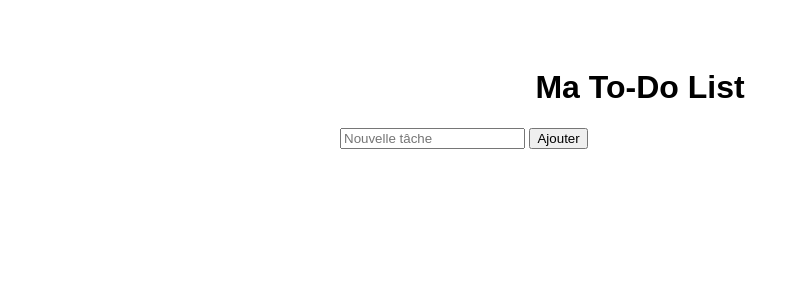
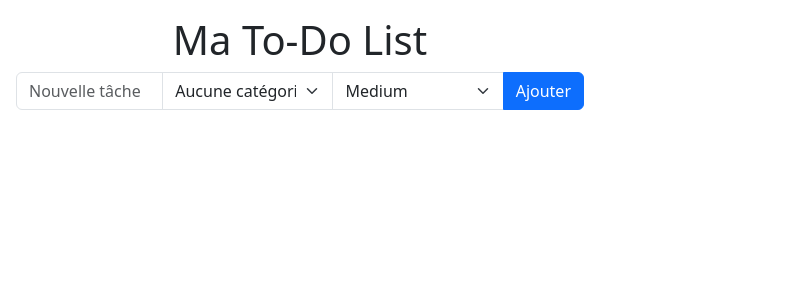
Before and after one commit to LOI-mln/todo-app, a Flask app: page / in a window 1280 px wide. Shown: the top 300 px of the page, without its empty margins (0-792 px from the left). Run offline with Flask 3, Linux system fonts and the light colour scheme.

Commit message:
add category/priority

```diff
--- a/app.py
+++ b/app.py
@@ -10,6 +10,8 @@ db = SQLAlchemy(app)
 class Task(db.Model):
     id = db.Column(db.Integer, primary_key=True)
     title = db.Column(db.String(200), nullable=False)
+    category = db.Column(db.String(100), nullable=True)
+    priority = db.Column(db.String(20), default="Medium")  # Low, Medium, High
     completed = db.Column(db.Boolean, default=False)
 
 # Crée la base au premier lancement
--- a/templates/index.html
+++ b/templates/index.html
@@ -4,12 +4,26 @@
     <meta charset="UTF-8">
     <title>To-Do App</title>
     <link rel="stylesheet" href="/static/style.css">
+    <link href="https://cdn.jsdelivr.net/npm/bootstrap@5.3.2/dist/css/bootstrap.min.css" rel="stylesheet">
 </head>
 <body>
     <h1>Ma To-Do List</h1>
-    <form action="/add" method="POST">
-        <input type="text" name="title" placeholder="Nouvelle tâche" required>
-        <button type="submit">Ajouter</button>
+    <form action="/add" method="POST" class="mb-3">
+    	<div class="input-group">
+        	<input type="text" name="title" class="form-control" placeholder="Nouvelle tâche" required>
+        	<select name="category" class="form-select">
+            		<option value="">Aucune catégorie</option>
+            		<option value="Travail">Travail</option>
+            		<option value="Perso">Perso</option>
+            		<option value="Autre">Autre</option>
+        	</select>
+        	<select name="priority" class="form-select">
+            		<option value="Low">Low</option>
+            		<option value="Medium" selected>Medium</option>
+            		<option value="High">High</option>
+        	</select>
+        	<button type="submit" class="btn btn-primary">Ajouter</button>
+    	</div>
     </form>
     <ul>
         {% for task in tasks %}
@@ -22,5 +36,6 @@
             </li>
         {% endfor %}
     </ul>
+    <script src="https://cdn.jsdelivr.net/npm/bootstrap@5.3.2/dist/js/bootstrap.bundle.min.js"></script>
 </body>
 </html>
```
